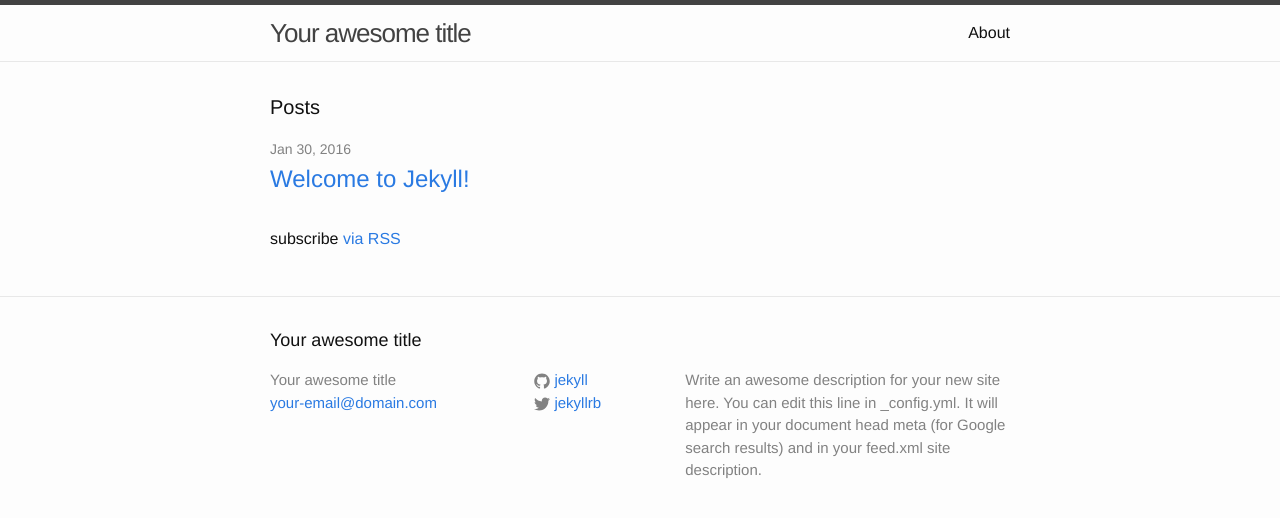
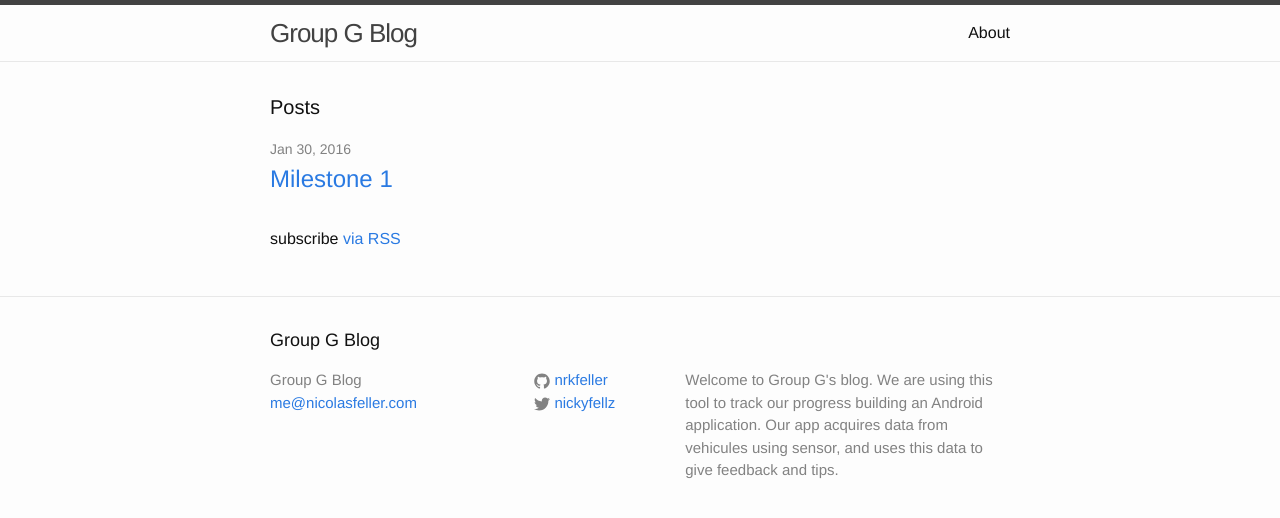
Before and after one commit to nrkfeller/mini_cap_blog, a Jekyll site: the page built from index.html, in a window 1280 px wide. Shown: the top 518 px of the page. Built offline with Jekyll 4.4.1, drawn with Linux system fonts in a browser that asks for light colours.

Commit message:
About page and Milestone 1 post

```diff
--- a/_config.yml
+++ b/_config.yml
@@ -1,14 +1,12 @@
 # Site settings
-title: Your awesome title
-email: your-email@domain.com
+title: Group G Blog
+email: me@nicolasfeller.com
 description: > # this means to ignore newlines until "baseurl:"
-  Write an awesome description for your new site here. You can edit this
-  line in _config.yml. It will appear in your document head meta (for
-  Google search results) and in your feed.xml site description.
+  Welcome to Group G's blog. We are using this tool to track our progress building an Android application. Our app acquires data from vehicules using sensor, and uses this data to give feedback and tips.
 baseurl: /mini_cap_blog # the subpath of your site, e.g. /blog/
-url: "http://yourdomain.com" # the base hostname & protocol for your site
-twitter_username: jekyllrb
-github_username:  jekyll
+url: "http://nrkfeller.github.io/mini_cap_blog/#" # the base hostname & protocol for your site
+twitter_username: nickyfellz
+github_username:  nrkfeller
 
 # Build settings
 markdown: kramdown
--- a/_sass/_layout.scss
+++ b/_sass/_layout.scss
@@ -1,6 +1,12 @@
 /**
  * Site header
  */
+
+img[alt="alt text"] {
+    width: 150px;
+    height: 150px;
+    border: 3px solid #73AD21;
+}
 .site-header {
     border-top: 5px solid $grey-color-dark;
     border-bottom: 1px solid $grey-color-light;
```
Also changed, not shown: _posts/2016-01-30-milestone1.markdown (added, +20 -0 lines), _posts/2016-01-30-welcome-to-jekyll.markdown (deleted, +0 -25 lines), about.md (+22 -3 lines), README.md.
